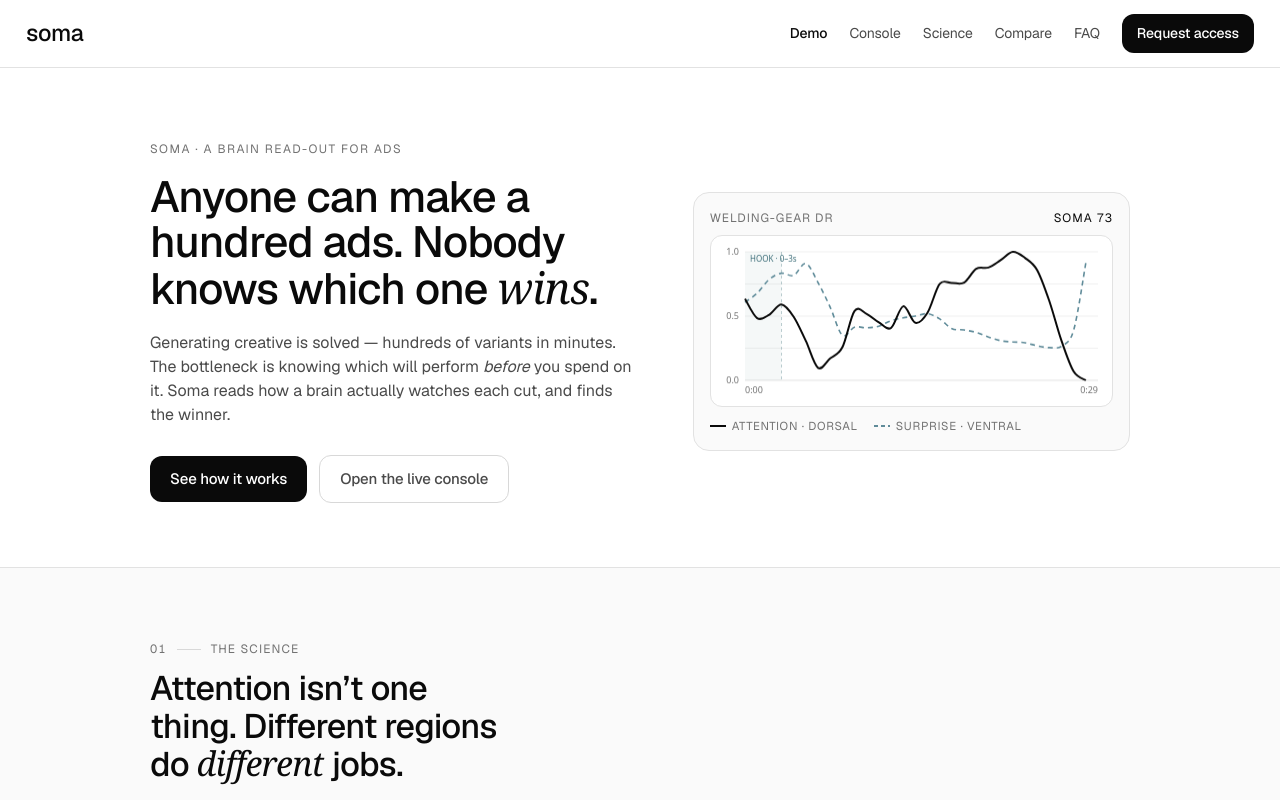
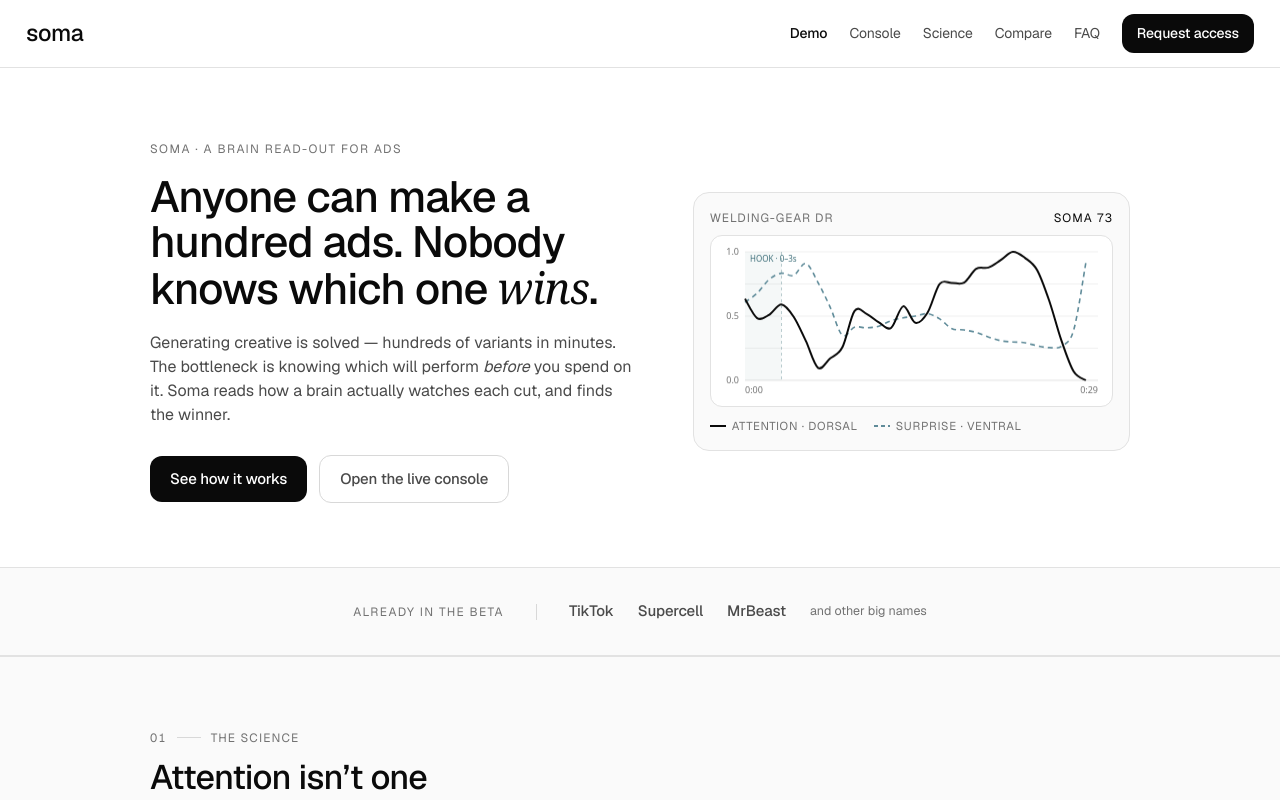
Before and after one commit to mukilan-rajasekar/soma, a Next.js app: page /demo in a window 1280 px wide. Built offline with nearby package versions, Linux system fonts and the light colour scheme.

Commit message:
demo: add beta social-proof strip under the hero
Name the big-brand cohort already running ads through the beta
(TikTok, Supercell, MrBeast) as a restrained wordmark row below
the hero, on-palette and above the numbered data sections.

```diff
--- a/src/components/demo2/DemoScrollPage.tsx
+++ b/src/components/demo2/DemoScrollPage.tsx
@@ -99,6 +99,24 @@
                 labelVentral="Surprise"
               />
             </div>
+          </div>
+        </div>
+      </section>
+
+      {/* ── social proof · who's already running ads through the beta ─── */}
+      <section className="border-y border-line bg-fill px-[clamp(18px,5vw,40px)] py-[clamp(20px,4vh,32px)]">
+        <div className="mx-auto flex max-w-[980px] flex-col items-center gap-x-8 gap-y-3 text-center sm:flex-row sm:justify-center sm:text-left">
+          <span className="shrink-0 text-[12px] uppercase tracking-[0.12em] text-ink-3">
+            Already in the beta
+          </span>
+          <span className="hidden h-4 w-px bg-line-2 sm:block" aria-hidden="true" />
+          <div className="flex flex-wrap items-center justify-center gap-x-6 gap-y-2">
+            {["TikTok", "Supercell", "MrBeast"].map((name) => (
+              <span key={name} className="text-ui font-medium tracking-[-0.01em] text-ink-2">
+                {name}
+              </span>
+            ))}
+            <span className="text-[12.5px] text-ink-3">and other big names</span>
           </div>
         </div>
       </section>
```
